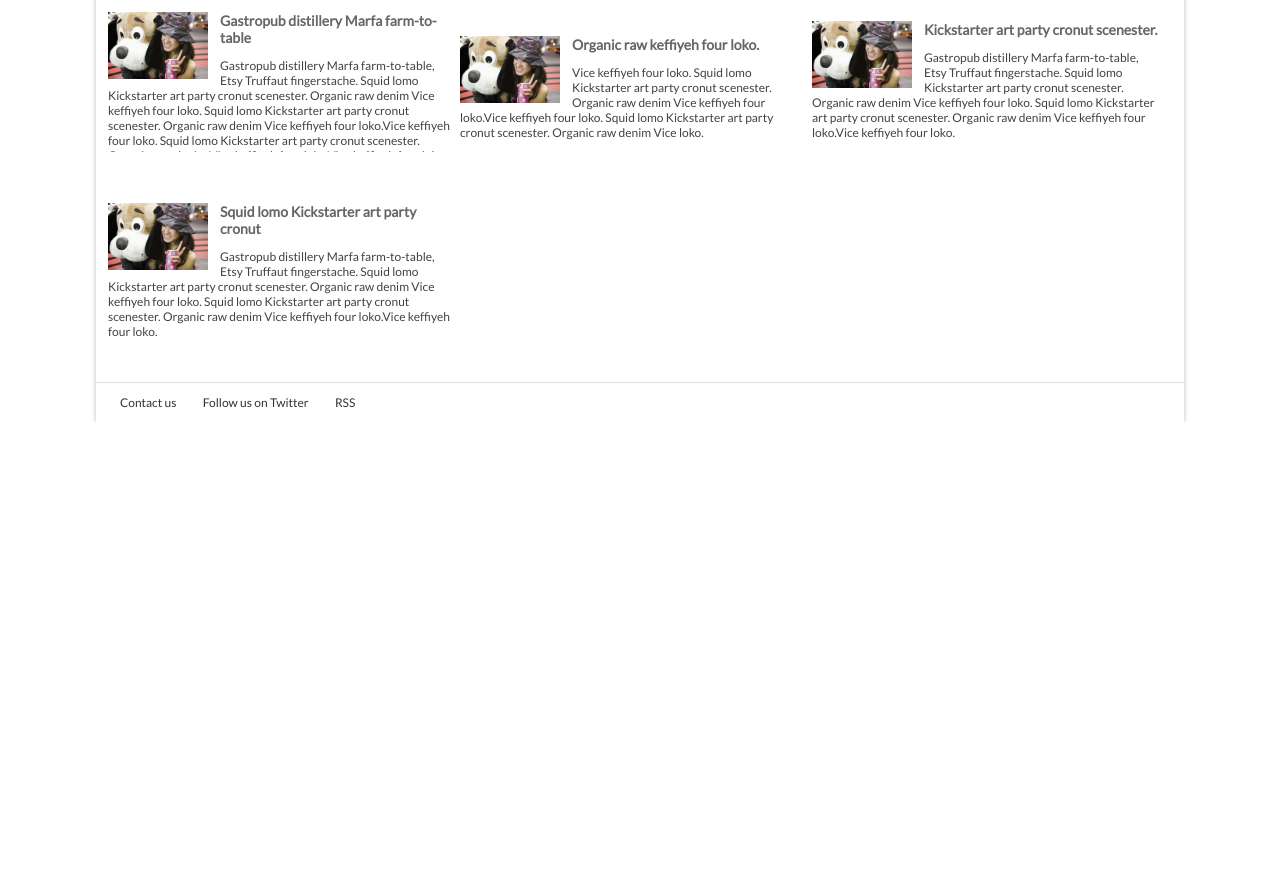
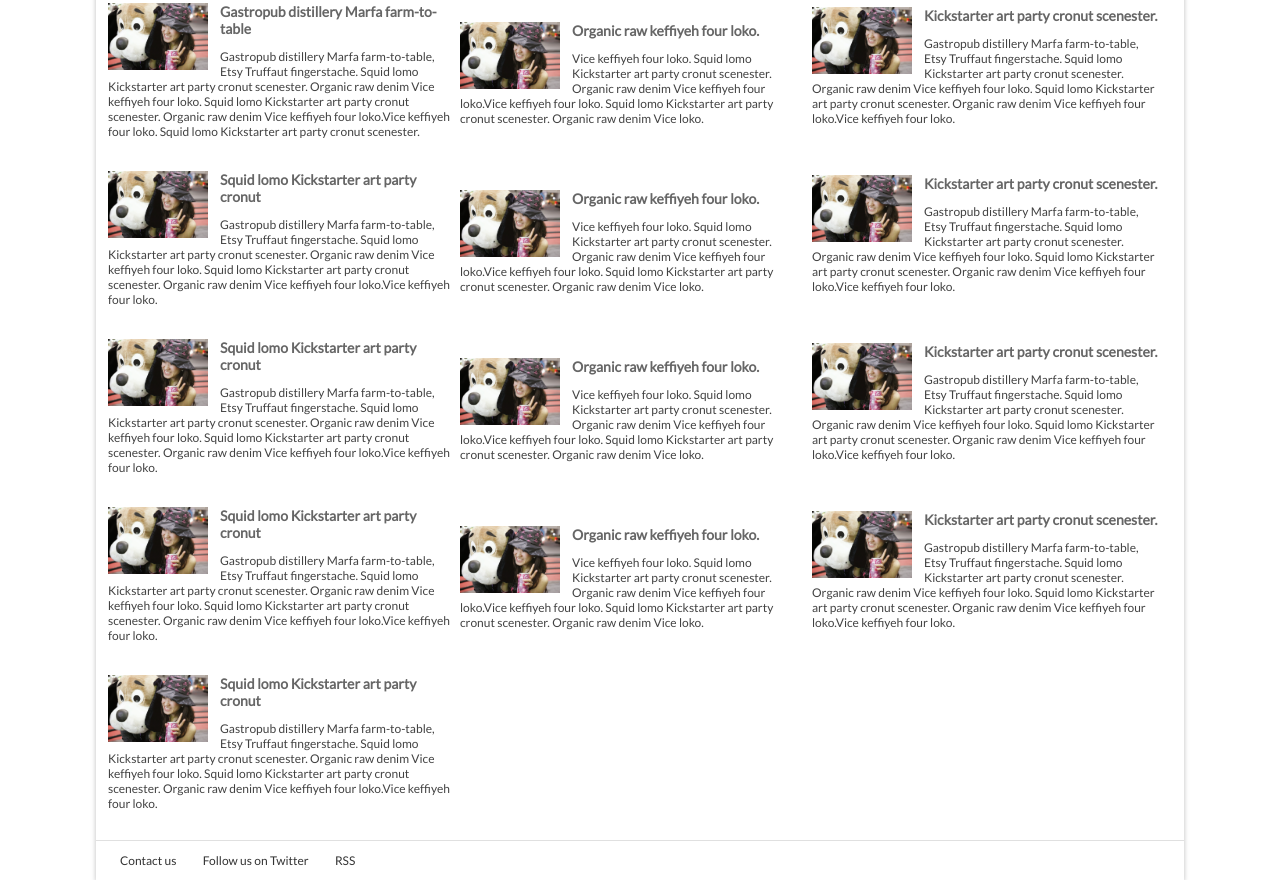
Before and after one commit to Chrismarcel/home-town-app, a website: page index.html in a window 1280 px wide. Shown: the part 1064-1944 px from the top of the page. Before the commit the page ends 1486 px from the top, so only its background shows below. Drawn offline with Linux system fonts and the light colour scheme.

Commit message:
Adjust layout width

```diff
--- a/index.html
+++ b/index.html
@@ -214,6 +214,105 @@
               Organic raw denim Vice keffiyeh four loko.Vice keffiyeh four loko.
             </p>
           </li>
+          <li class="snippet">
+            <img class="snippet__thumbnail" src="images/dog.jpg" alt="picture of a girl with a large, stuffed dog toy">
+            <h3 class="snippet__title">
+              <a href="#">Organic raw keffiyeh four loko.</a>
+            </h3>
+            <p>Vice keffiyeh four loko. Squid lomo Kickstarter art party cronut scenester.
+              Organic raw denim Vice keffiyeh four loko.Vice keffiyeh four loko.
+              Squid lomo Kickstarter art party cronut scenester. Organic raw denim
+              Vice loko.
+            </p>
+          </li>
+          <li class="snippet">
+            <img class="snippet__thumbnail" src="images/dog.jpg" alt="picture of a girl with a large, stuffed dog toy">
+            <h3 class="snippet__title">
+              <a href="#">Kickstarter art party cronut scenester.</a>
+            </h3>
+            <p>Gastropub distillery Marfa farm-to-table, Etsy Truffaut fingerstache.
+              Squid lomo Kickstarter art party cronut scenester. Organic raw denim
+              Vice keffiyeh four loko. Squid lomo Kickstarter art party cronut scenester.
+              Organic raw denim Vice keffiyeh four loko.Vice keffiyeh four loko.
+            </p>
+          </li>
+          <li class="snippet">
+            <img class="snippet__thumbnail" src="images/dog.jpg" alt="picture of a girl with a large, stuffed dog toy">
+            <h3 class="snippet__title">
+              <a href="#">Squid lomo Kickstarter art party cronut </a>
+            </h3>
+            <p>Gastropub distillery Marfa farm-to-table, Etsy Truffaut fingerstache.
+              Squid lomo Kickstarter art party cronut scenester. Organic raw denim
+              Vice keffiyeh four loko. Squid lomo Kickstarter art party cronut scenester.
+              Organic raw denim Vice keffiyeh four loko.Vice keffiyeh four loko.
+            </p>
+          </li>
+          <li class="snippet">
+            <img class="snippet__thumbnail" src="images/dog.jpg" alt="picture of a girl with a large, stuffed dog toy">
+            <h3 class="snippet__title">
+              <a href="#">Organic raw keffiyeh four loko.</a>
+            </h3>
+            <p>Vice keffiyeh four loko. Squid lomo Kickstarter art party cronut scenester.
+              Organic raw denim Vice keffiyeh four loko.Vice keffiyeh four loko.
+              Squid lomo Kickstarter art party cronut scenester. Organic raw denim
+              Vice loko.
+            </p>
+          </li>
+          <li class="snippet">
+            <img class="snippet__thumbnail" src="images/dog.jpg" alt="picture of a girl with a large, stuffed dog toy">
+            <h3 class="snippet__title">
+              <a href="#">Kickstarter art party cronut scenester.</a>
+            </h3>
+            <p>Gastropub distillery Marfa farm-to-table, Etsy Truffaut fingerstache.
+              Squid lomo Kickstarter art party cronut scenester. Organic raw denim
+              Vice keffiyeh four loko. Squid lomo Kickstarter art party cronut scenester.
+              Organic raw denim Vice keffiyeh four loko.Vice keffiyeh four loko.
+            </p>
+          </li>
+          <li class="snippet">
+            <img class="snippet__thumbnail" src="images/dog.jpg" alt="picture of a girl with a large, stuffed dog toy">
+            <h3 class="snippet__title">
+              <a href="#">Squid lomo Kickstarter art party cronut </a>
+            </h3>
+            <p>Gastropub distillery Marfa farm-to-table, Etsy Truffaut fingerstache.
+              Squid lomo Kickstarter art party cronut scenester. Organic raw denim
+              Vice keffiyeh four loko. Squid lomo Kickstarter art party cronut scenester.
+              Organic raw denim Vice keffiyeh four loko.Vice keffiyeh four loko.
+            </p>
+          </li>
+          <li class="snippet">
+            <img class="snippet__thumbnail" src="images/dog.jpg" alt="picture of a girl with a large, stuffed dog toy">
+            <h3 class="snippet__title">
+              <a href="#">Organic raw keffiyeh four loko.</a>
+            </h3>
+            <p>Vice keffiyeh four loko. Squid lomo Kickstarter art party cronut scenester.
+              Organic raw denim Vice keffiyeh four loko.Vice keffiyeh four loko.
+              Squid lomo Kickstarter art party cronut scenester. Organic raw denim
+              Vice loko.
+            </p>
+          </li>
+          <li class="snippet">
+            <img class="snippet__thumbnail" src="images/dog.jpg" alt="picture of a girl with a large, stuffed dog toy">
+            <h3 class="snippet__title">
+              <a href="#">Kickstarter art party cronut scenester.</a>
+            </h3>
+            <p>Gastropub distillery Marfa farm-to-table, Etsy Truffaut fingerstache.
+              Squid lomo Kickstarter art party cronut scenester. Organic raw denim
+              Vice keffiyeh four loko. Squid lomo Kickstarter art party cronut scenester.
+              Organic raw denim Vice keffiyeh four loko.Vice keffiyeh four loko.
+            </p>
+          </li>
+          <li class="snippet">
+            <img class="snippet__thumbnail" src="images/dog.jpg" alt="picture of a girl with a large, stuffed dog toy">
+            <h3 class="snippet__title">
+              <a href="#">Squid lomo Kickstarter art party cronut </a>
+            </h3>
+            <p>Gastropub distillery Marfa farm-to-table, Etsy Truffaut fingerstache.
+              Squid lomo Kickstarter art party cronut scenester. Organic raw denim
+              Vice keffiyeh four loko. Squid lomo Kickstarter art party cronut scenester.
+              Organic raw denim Vice keffiyeh four loko.Vice keffiyeh four loko.
+            </p>
+          </li>
         </ul>
       </section>
     </section>
--- a/main.css
+++ b/main.css
@@ -334,7 +334,7 @@ main {
 
 .snippet {
   clear: both;
-  margin: 24px 0;
+  margin: 15px 0;
 }
 
 .snippet__thumbnail {
@@ -416,7 +416,7 @@ footer a {
   .snippet {
     display: inline-block;
     width: calc((100% - 15px)/3);
-    max-height: 140px;
+    max-height: 135px;
     overflow: hidden;
   }
 
```
